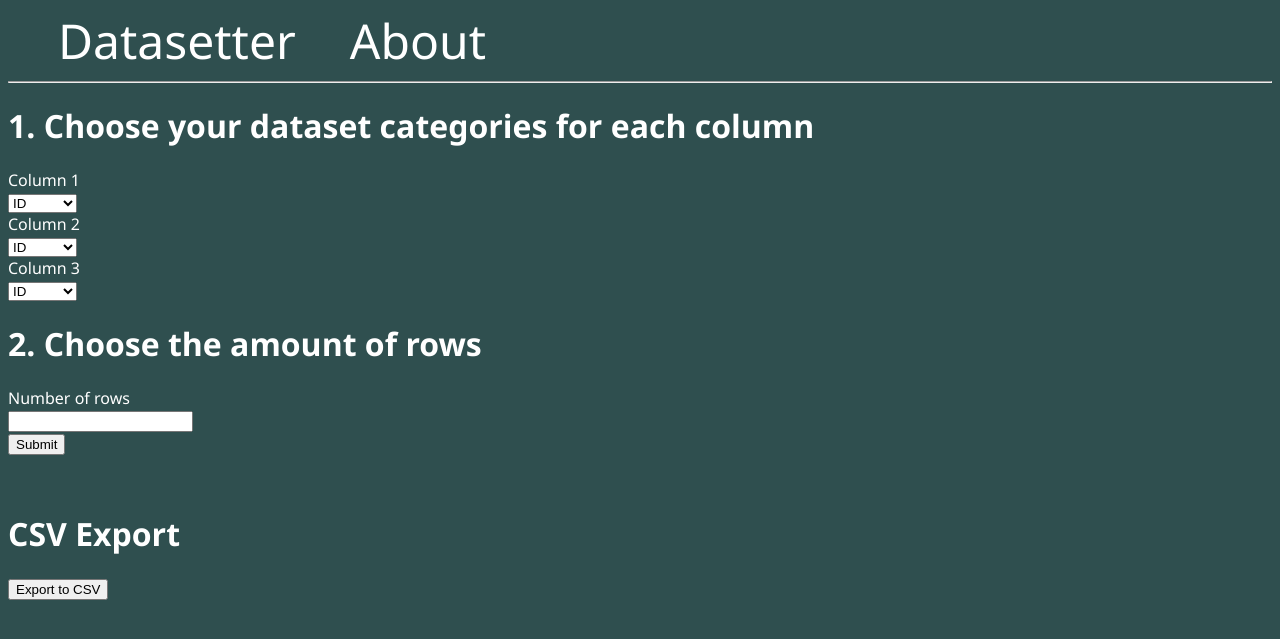
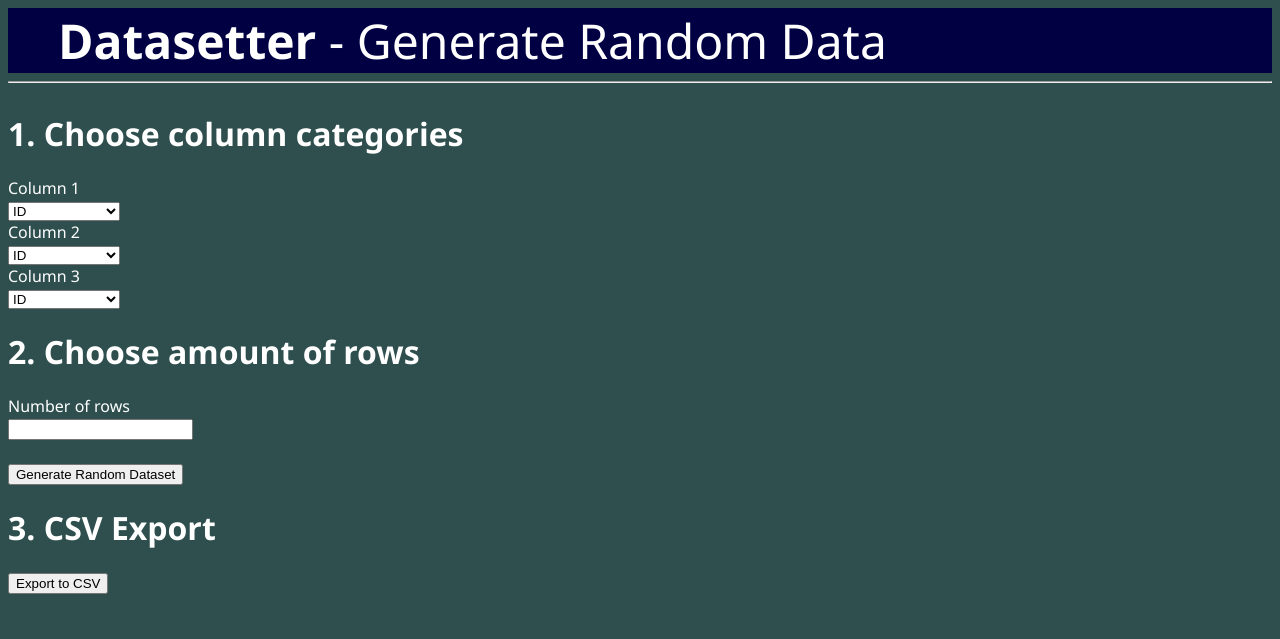
Before and after one commit to gstoltman/datasetter, a Flask app: page / in a window 1280 px wide. Shown: the top 639 px of the page. Run offline with Flask 3, Linux system fonts and the light colour scheme.

Commit message:
1.0 version of the site

```diff
--- a/app.py
+++ b/app.py
@@ -1,6 +1,6 @@
 from flask import Flask, render_template, request, url_for, flash, redirect, Response
 import pandas as pd
-from main import generate_data
+from main import generate_data, category_dict
 
 app = Flask(__name__)
 app.config['SECRET_KEY'] = 'a7d221fcc7abdc1e3b7442b13bd060e69b70da9309c0b0c2'
@@ -19,7 +19,7 @@ def process_form():
     row_count = int(request.form['row_count'])
 
     global list_of_lists
-    list_of_lists = [[category1, category2, category3]]
+    list_of_lists = [[category_dict[category1], category_dict[category2], category_dict[category3]]]
     for row in range(row_count):
         generated_data = generate_data(category_list)
         list_of_lists.append(generated_data)
--- a/main.py
+++ b/main.py
@@ -3,6 +3,15 @@ import pandas as pd
 from faker import Faker
 
 fake = Faker()
+
+category_dict = {
+    'random_int': 'ID',
+    'name': 'Name',
+    'country': 'Country',
+    'address': 'Address',
+    'job': 'Job',
+    'phone_number': 'Phone Number'
+}
 
 def generate_data(column_list):
     row_list = []
--- a/static/css/styles.css
+++ b/static/css/styles.css
@@ -1,5 +1,11 @@
+nav {
+    background-color: #000043;
+    font-family: 'Segoe UI';
+}
+
 body {
     background-color: #2F4F4F;
+    font-family: 'Segoe UI';
 }
 h1 {
     color: #FFFFFF;
@@ -32,6 +38,7 @@ nav a {
 table {
     border-collapse: collapse;
     background-color: #FFFFFF;
+    font-family: 'Segoe UI';
 }
 
 td {
@@ -41,6 +48,6 @@ td {
 
 .container {
     display: grid;
-    grid-template-columns: 1fr 1fr; /* Creates two equal-width columns */
-    grid-gap: 20px; /* Adds some spacing between the columns */
+    grid-template-columns: 1fr 1fr;
+    grid-gap: 20px;
 }
--- a/templates/base.html
+++ b/templates/base.html
@@ -3,54 +3,11 @@
 <head>
     <meta charset="UTF-8">
     <title>{% block title %} Datasetter {% endblock %}</title>
-    <style>
-        body {
-            background-color: #2F4F4F;
-        }
-        h1 {
-            color: #FFFFFF;
-            font-family: 'Segoe UI';
-        }
-        form {
-            color: #FFFFFF;
-            font-family: 'Segoe UI';
-        }
-        .message {
-            padding: 10px;
-            margin: 5px;
-            background-color: #f3f3f3
-        }
-        nav a {
-            color: #FFFFFF;
-            font-size: 3em;
-            font-family: 'Segoe UI';
-            margin-left: 50px;
-            text-decoration: none;
-        }
-
-        .alert {
-            padding: 20px;
-            margin: 5px;
-            color: #970020;
-            background-color: #ffd5de;
-        }
-
-        table {
-            border-collapse: collapse;
-            background-color: #FFFFFF;
-        }
-
-        td {
-            border: 1px solid black;
-            padding: 5px;
-        }
-
-    </style>
+    <link rel="stylesheet" type="text/css" href="{{ url_for('static', filename='css/styles.css') }}">
 </head>
 <body>
     <nav>
-        <a href="{{ url_for('index') }}">Datasetter</a>
-        <a href="#">About</a>
+        <a href="{{ url_for('index') }}"><b>Datasetter</b> - Generate Random Data</a>
     </nav>
     <hr>
     <div class="content">
--- a/templates/index.html
+++ b/templates/index.html
@@ -1,7 +1,9 @@
 {% extends 'base.html' %}
 
 {% block content %}
-    <h1>1. Choose your dataset categories for each column</h1>
+<div class="container">
+    <div class="column">
+        <h1>1. Choose column categories</h1>
         <form method="post">
             <label for="category1">Column 1</label>
             <br>
@@ -10,6 +12,9 @@
                 <option value="random_int">ID</option>
                 <option value="name">Name</option>
                 <option value="country">Country</option>
+                <option value="address">Address</option>
+                <option value="job">Job</option>
+                <option value="phone_number">Phone Number</option>
             </select>
             <br>
 
@@ -20,6 +25,9 @@
                 <option value="random_int">ID</option>
                 <option value="name">Name</option>
                 <option value="country">Country</option>
+                <option value="address">Address</option>
+                <option value="job">Job</option>
+                <option value="phone_number">Phone Number</option>
             </select>
             <br>
 
@@ -30,17 +38,27 @@
                 <option value="random_int">ID</option>
                 <option value="name">Name</option>
                 <option value="country">Country</option>
+                <option value="address">Address</option>
+                <option value="job">Job</option>
+                <option value="phone_number">Phone Number</option>
             </select>
             <br>
-    <h1>2. Choose the amount of rows</h1>
+        <h1>2. Choose amount of rows</h1>
             <label for="row_count">Number of rows</label>
             <br>
             <input name="row_count"
                     >{{ request.form['row_count'] }}</input>
             <br>
-        <button type="submit">Submit</button>
+            <br>
+            <button type="submit">Generate Random Dataset</button>
         </form>
-    <br>
+        <h1>3. CSV Export</h1>
+        <form action="/export" method="POST">
+            <input type="submit" value="Export to CSV">
+        </form>
+    </div>
+
+    <div class="column">
         <table>
             {% for row in matrix %}
             <tr>
@@ -50,9 +68,6 @@
             </tr>
             {% endfor %}
         </table>
-    <br>
-    <h1>CSV Export</h1>
-    <form action="/export" method="POST">
-        <input type="submit" value="Export to CSV">
-    </form>
+    </div>
+</div>
 {% endblock %}
```
Also changed, not shown: templates/main-styles.css (deleted). Lines whose indentation alone changed are shown as unchanged.
